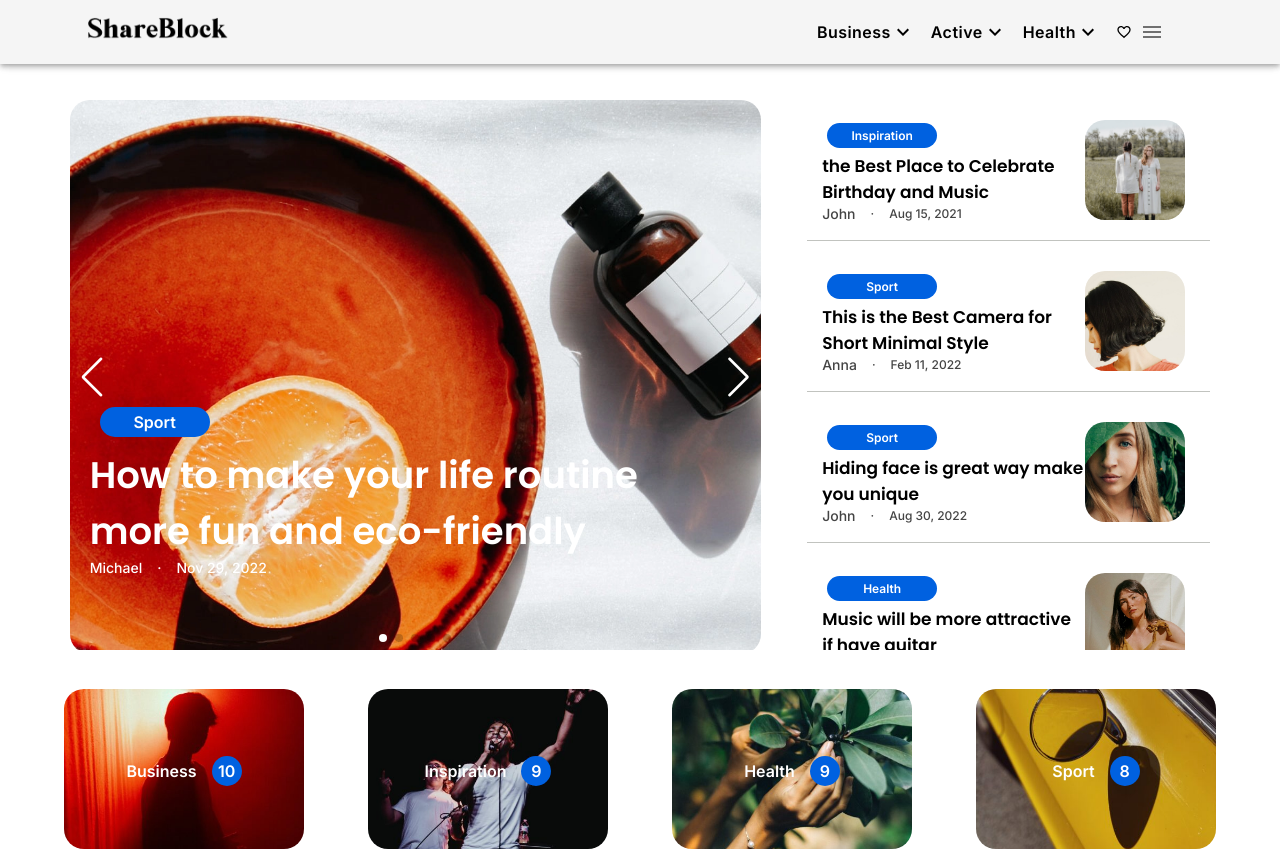
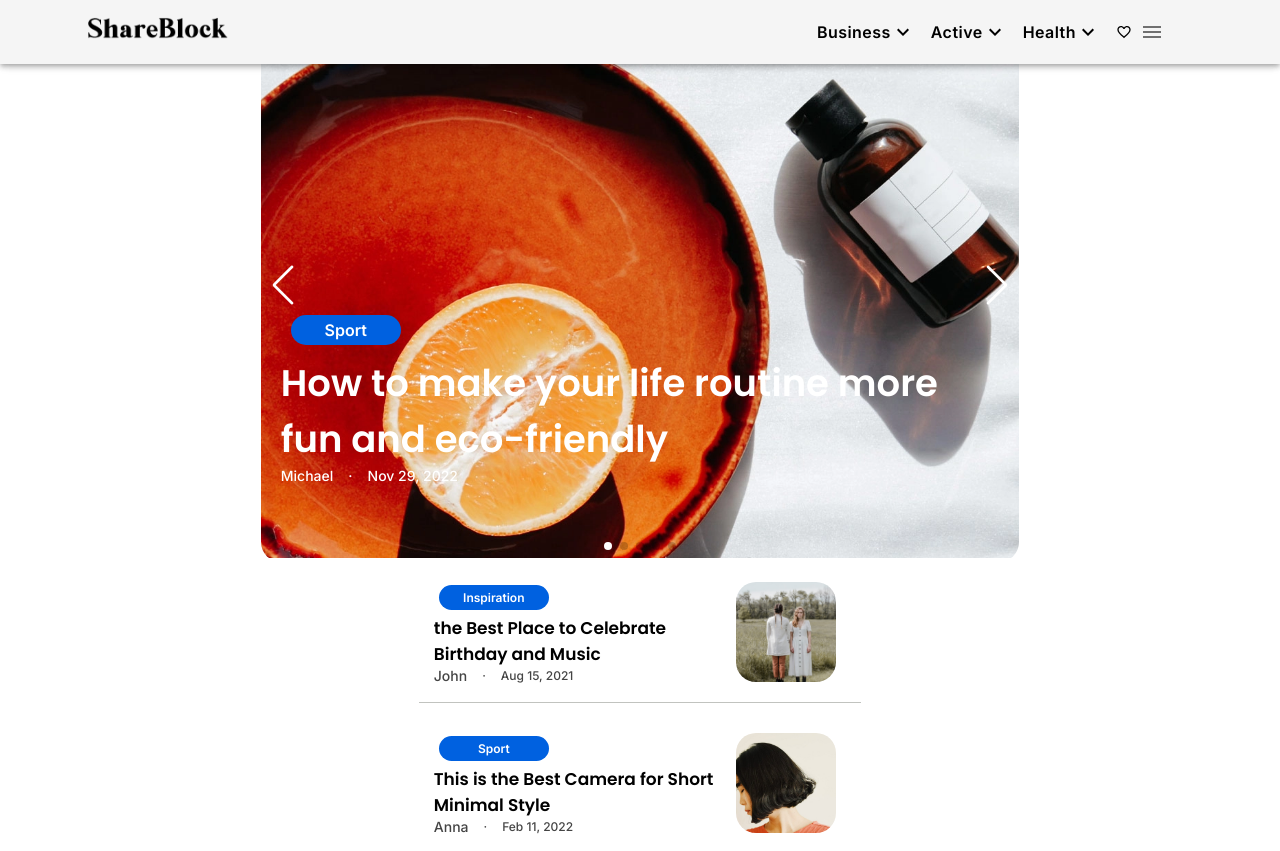
Before and after one commit to marianabalanchuk/blog-project, a React (Create React App) app: page / in a window 1280 px wide. Shown: the top 851 px of the page. Built offline with nearby package versions, Linux system fonts and the light colour scheme.

Commit message:
installed router, removed Main component

```diff
--- a/package.json
+++ b/package.json
@@ -24,6 +24,7 @@
         "react": "^18.2.0",
         "react-dom": "^18.2.0",
         "react-moment": "^1.1.3",
+        "react-router-dom": "^6.8.2",
         "react-scripts": "5.0.1",
         "swiper": "^9.0.5",
         "typescript": "^4.9.5",
--- a/src/container/App/App.tsx
+++ b/src/container/App/App.tsx
@@ -1,8 +1,8 @@
 import Header from 'container/Header/Header'
-import Main from 'container/Main/Main'
 import Footer from 'container/Footer/Footer'
 import { StyledEngineProvider } from '@mui/material'
 import './App.scss'
+import Home from 'pages/Home'
 
 type Props = {}
 const App = (props: Props) => {
@@ -10,7 +10,7 @@ const App = (props: Props) => {
         <>
             <StyledEngineProvider injectFirst>
                 <Header />
-                <Main />
+                <Home />
                 <Footer />
             </StyledEngineProvider>
         </>
--- a/src/container/Main/Main.scss
+++ /dev/null
@@ -1,12 +0,0 @@
-.main-container {
-    margin-top: 100px;
-}
-.home-sliders-container {
-    display: flex;
-    gap: 35px;
-    margin-bottom: 35px;
-}
-a {
-    color: white;
-    text-decoration: none;
-}
--- a/src/container/Main/Main.tsx
+++ /dev/null
@@ -1,15 +0,0 @@
-import Home from 'pages/Home'
-import { Container } from '@mui/material'
-import './Main.scss'
-
-type Props = {}
-const Main = (props: Props) => {
-    return (
-        <Container className="main-container">
-            <div>
-                <Home />
-            </div>
-        </Container>
-    )
-}
-export default Main
```
Also changed, not shown: 1 other file (tests, documents, lock files or other folders).
